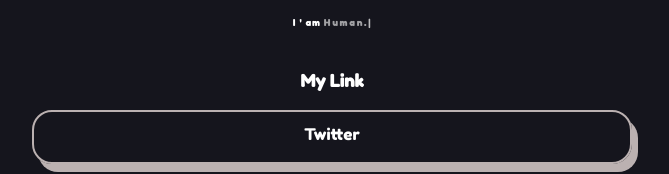
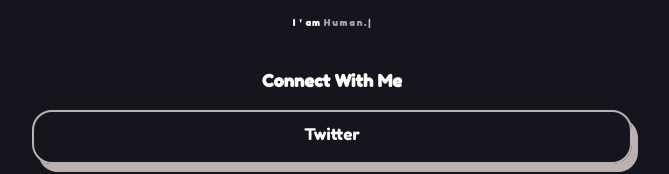
Before and after one commit to adiirmd/myLink, a plain HTML site: page index.html in a window 1280 px wide. Shown: the part 216-390 px from the top of the page, without its empty margins (308-977 px from the left). Drawn offline with nearby package versions, Linux system fonts and the light colour scheme.

Commit message:
Update index.html
idk

```diff
--- a/index.html
+++ b/index.html
@@ -31,7 +31,7 @@
       <p class="fonts animate__animated animate__slideInUp animate__delay-0.7s"><span class="fas fa-map-marker-alt"></span> Jakarta, <strong class="indo">Indonesia</strong></p>
       <p class="fonts-1">I ' am <span class="typed"></span></p>
 
-      <h4 class="fonts animate__animated animate__zoomIn animate__delay-0.5s mb-4"><strong>My Link</strong></h4>
+      <h4 class="fonts animate__animated animate__zoomIn animate__delay-0.5s mb-4"><strong>Connect With Me</strong></h4>
 
       <div class="button-m">
         <button onclick="window.open('https://twitter.com/adiirmd')" class="rell animate__animated animate__backInRight" title="My Twitter">
```
